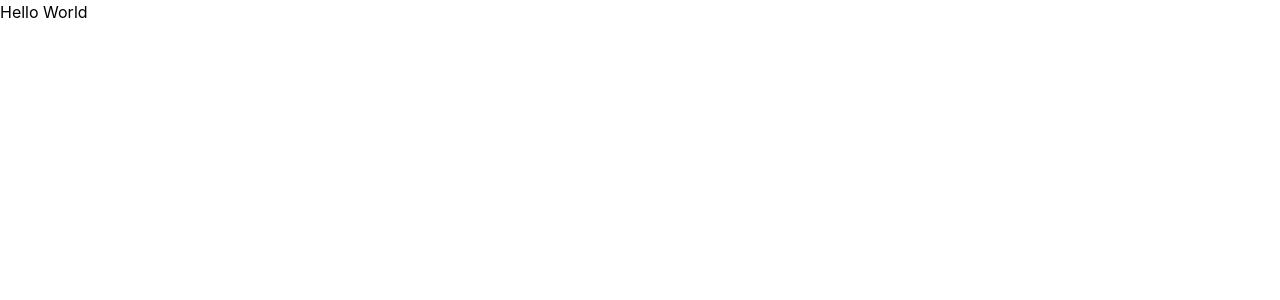
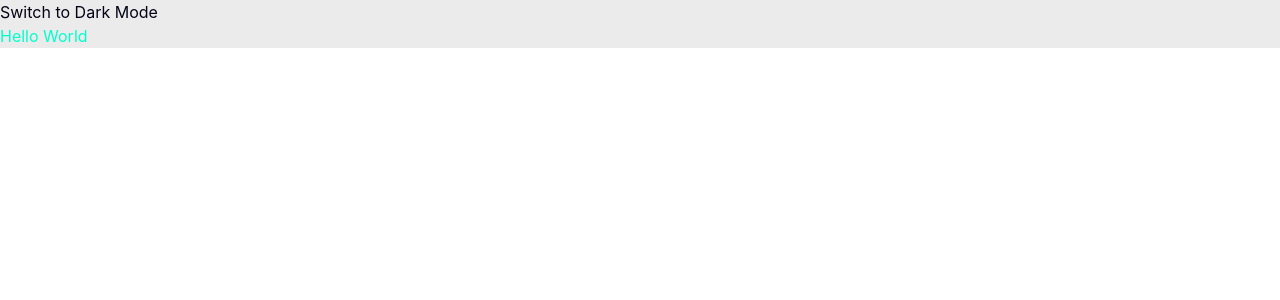
Before and after one commit to mattpsvreis/testelumi, a React (Vite) app in the folder frontend/: page / in a window 1280 px wide. Shown: the top 300 px of the page. Built offline with nearby package versions, Linux system fonts and the light colour scheme.

Commit message:
(frontend) feat: light and dark mode with tailwind and zustand

```diff
--- a/frontend/package.json
+++ b/frontend/package.json
@@ -13,7 +13,9 @@
   "dependencies": {
     "react": "^18.3.1",
     "react-dom": "^18.3.1",
-    "react-router-dom": "^6.27.0"
+    "react-router-dom": "^6.27.0",
+    "vite-tsconfig-paths": "^5.0.1",
+    "zustand": "^5.0.0"
   },
   "devDependencies": {
     "@eslint/js": "^9.11.1",
--- a/frontend/src/App.tsx
+++ b/frontend/src/App.tsx
@@ -1,8 +1,27 @@
+import { useEffect } from 'react';
+
+import { useThemeStore } from '@stores/themeStore';
+
 function App() {
+  const { theme, toggleTheme } = useThemeStore();
+
+  useEffect(() => {
+    if (theme === 'dark') {
+      document.documentElement.classList.add('dark');
+    } else {
+      document.documentElement.classList.remove('dark');
+    }
+  }, [theme]);
+
   return (
-    <>
-      <h1>Hello World</h1>
-    </>
+    <div className={theme}>
+      <button onClick={toggleTheme}>
+        Switch to {theme === 'light' ? 'Dark' : 'Light'} Mode
+      </button>
+      <h1 className={`text-light-primary dark:text-dark-secondary`}>
+        Hello World
+      </h1>
+    </div>
   );
 }
 
--- a/frontend/src/index.css
+++ b/frontend/src/index.css
@@ -16,3 +16,11 @@
   -webkit-font-smoothing: antialiased;
   -moz-osx-font-smoothing: grayscale;
 }
+
+.light {
+  @apply bg-light-background text-light-text;
+}
+
+.dark {
+  @apply bg-dark-background text-dark-text;
+}
--- /dev/null
+++ b/frontend/src/stores/themeStore.ts
@@ -0,0 +1,14 @@
+import { create } from 'zustand';
+
+type Theme = 'light' | 'dark';
+
+interface ThemeState {
+  theme: Theme;
+  toggleTheme: () => void;
+}
+
+export const useThemeStore = create<ThemeState>((set) => ({
+  theme: 'light',
+  toggleTheme: () =>
+    set((state) => ({ theme: state.theme === 'light' ? 'dark' : 'light' })),
+}));
--- a/frontend/tailwind.config.js
+++ b/frontend/tailwind.config.js
@@ -1,6 +1,7 @@
 /** @type {import('tailwindcss').Config} */
 module.exports = {
   content: ['./src/**/*.{js,jsx,ts,tsx}'],
+  darkMode: 'class',
   theme: {
     extend: {
       colors: {
--- a/frontend/vite.config.ts
+++ b/frontend/vite.config.ts
@@ -1,7 +1,8 @@
 import react from '@vitejs/plugin-react';
 import { defineConfig } from 'vite';
+import tsconfigPaths from 'vite-tsconfig-paths';
 
 // https://vitejs.dev/config/
 export default defineConfig({
-  plugins: [react()],
+  plugins: [react(), tsconfigPaths()],
 });
```
Also changed, not shown: frontend/tsconfig.app.json (+10 -1 lines).
